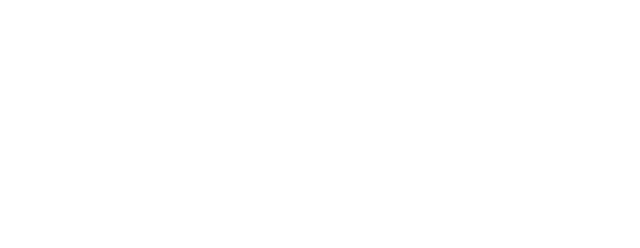
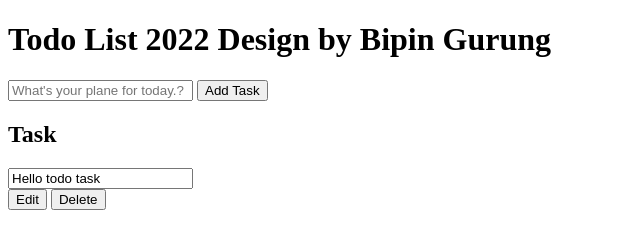
Before and after one commit to Bipingrg-code/14javascriptProjects-in-7days, a plain HTML site: page day3/Todolist/index.html in a window 1280 px wide. Shown: the whole page, without its empty margins (0-640 px from the left). Drawn offline with Linux system fonts and the light colour scheme.

Commit message:
html design

```diff
--- a/day3/Todolist/index.html
+++ b/day3/Todolist/index.html
@@ -8,7 +8,33 @@
     <title>Todo List</title>
 </head>
 <body>
-
+     <header>
+      <h1>Todo List 2022 Design by Bipin Gurung</h1>
+      <form action="" id="new-task-form">
+        <input
+          type="text"
+          placeholder="What's your plane for today.?"
+          id="task-input"
+        />
+        <input type="submit" value="Add Task" id="submit-task" />
+      </form>
+    </header>
+    <main>
+      <section class="task-lists">
+        <h2>Task</h2>
+        <div id="task">
+          <div class="task">
+            <div class="content">
+              <input type="text" class="text" value="Hello todo task" />
+            </div>
+            <div class="action">
+              <button class="edit">Edit</button>
+              <button class="delete">Delete</button>
+            </div>
+          </div>
+        </div>
+      </section>
+    </main>
 <script src="./js/main.js"></script>
 </body>
 </html>
```
